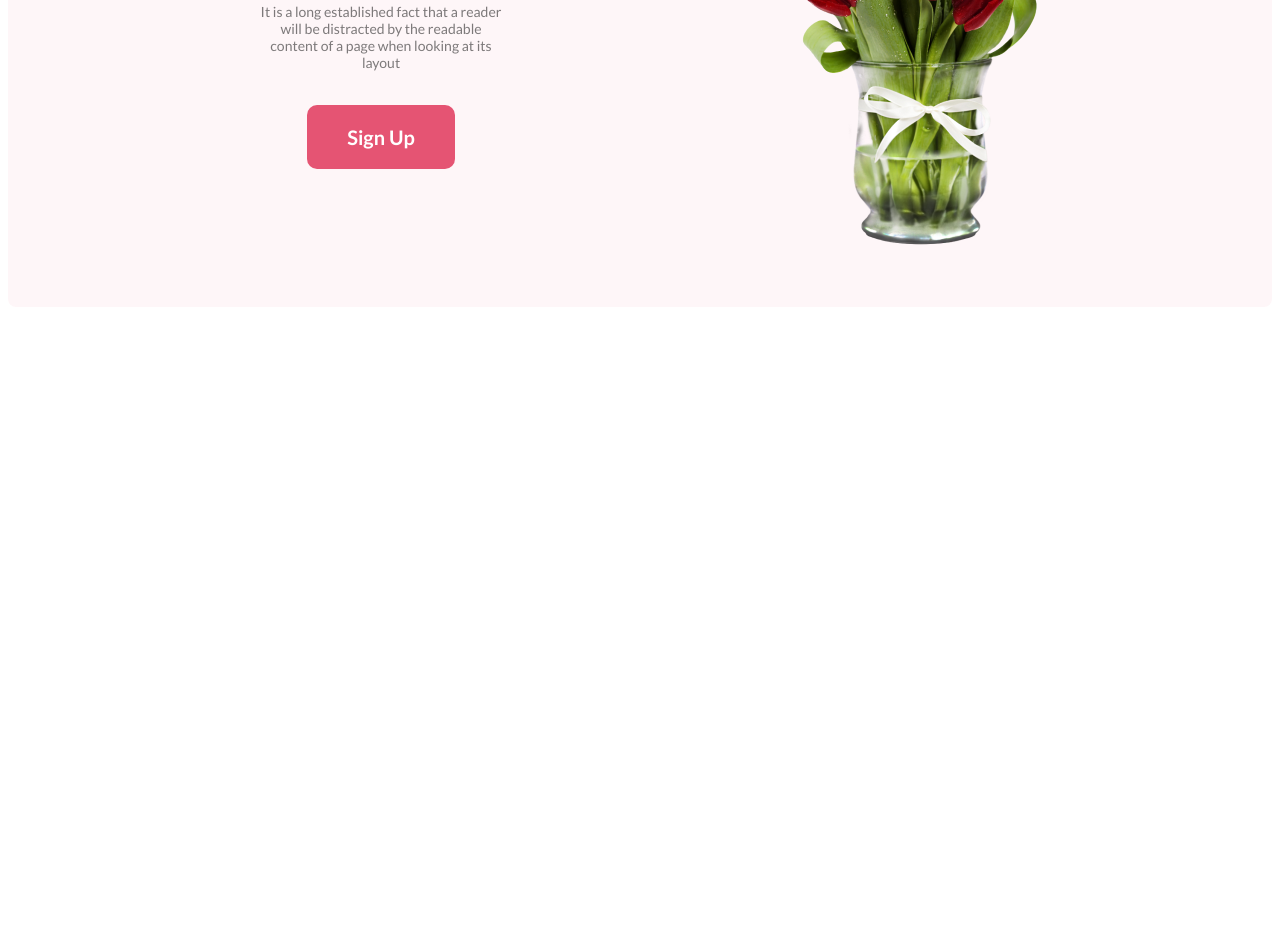
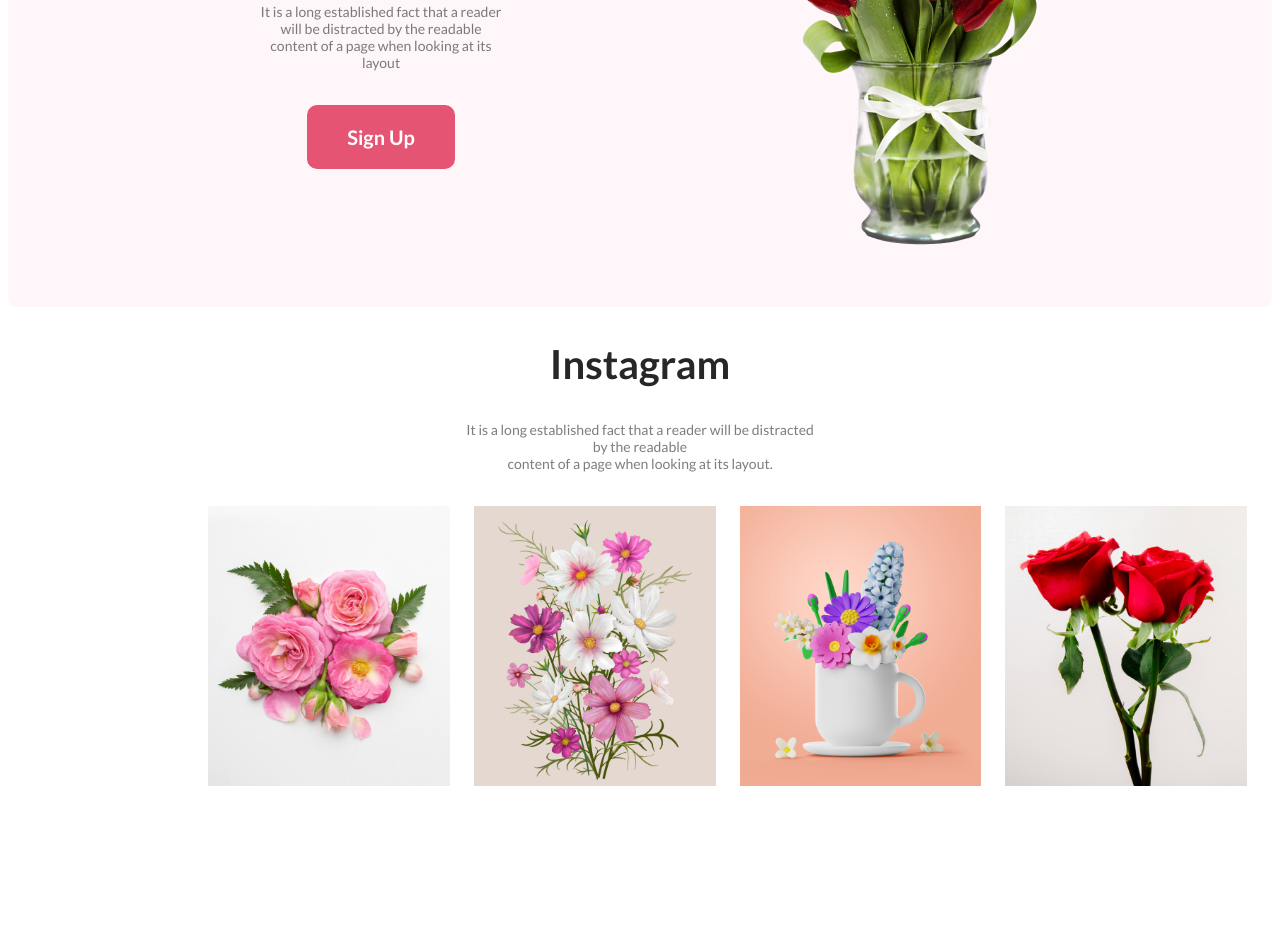
Before and after one commit to fuadhasan05/flower-shop-website, a plain HTML site: page index.html in a window 1280 px wide. Shown: the part 2470-3413 px from the top of the page. Before the commit the page ends 2785 px from the top, so only its background shows below. Drawn offline with Linux system fonts and the light colour scheme.

Commit message:
added Instagram section

```diff
--- a/index.html
+++ b/index.html
@@ -85,6 +85,21 @@
          </div>
       </section>
 
+      <!-- Instagram section -->
+
+      <section class="instagram-section">
+         <h2 class="section-title">Instagram</h2>
+         <p class="section-description">It is a long established fact that a reader will be distracted by the readable <br>
+            content of a page when looking at its layout.
+         </p>
+         <div class="img-container">
+            <img class="instagram-img" src="flower-asset/Flower 01.png" alt="">
+            <img class="instagram-img" src="flower-asset/Rectangle 4.png" alt="">
+            <img class="instagram-img" src="flower-asset/Rectangle 5.png" alt="">
+            <img class="instagram-img" src="flower-asset/Rectangle 6.png" alt="">
+         </div>
+      </section>
+
 
 
 
--- a/styles/style.css
+++ b/styles/style.css
@@ -2,7 +2,7 @@
 @import url('https://fonts.googleapis.com/css2?family=Lato:wght@400;700&display=swap');
 
 * {
-   font-family: 'Lato', sans-serif;
+    font-family: 'Lato', sans-serif;
 }
 
 .section {
@@ -157,3 +157,21 @@
 .color-primary {
     color: #E55473;
 }
+
+/* Instagram section */
+.img-container {
+    display: flex;
+    justify-content: space-between;
+}
+
+.instagram-section {
+    margin: 20px 200px;
+    height: 600px;
+    padding: 0 0;
+}
+
+.img-container {
+    width: 230px;
+    height: 280px;
+    gap: 24px;
+}
```
